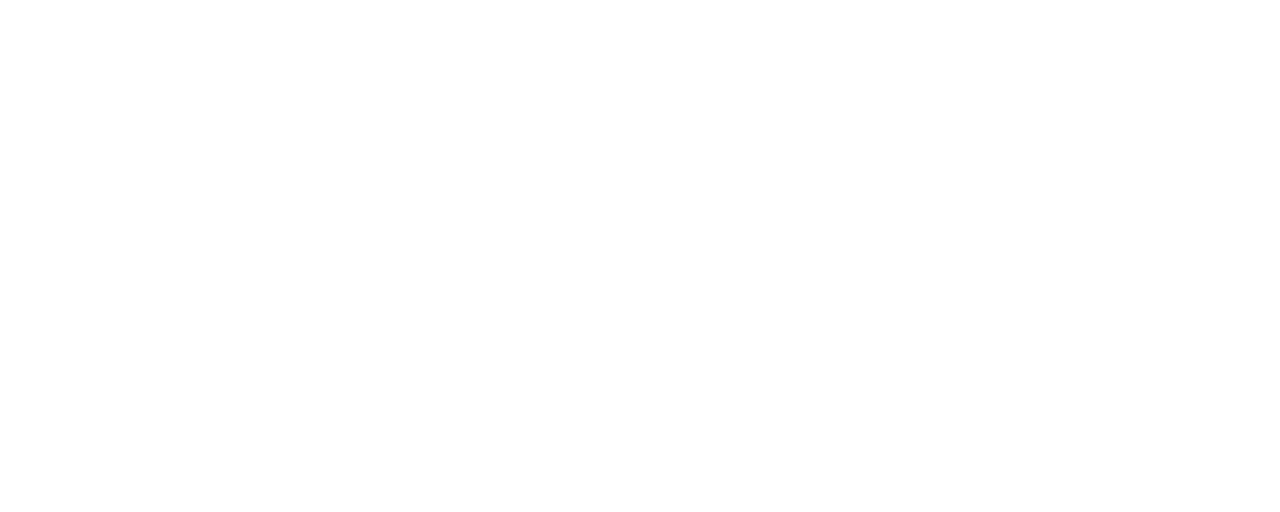
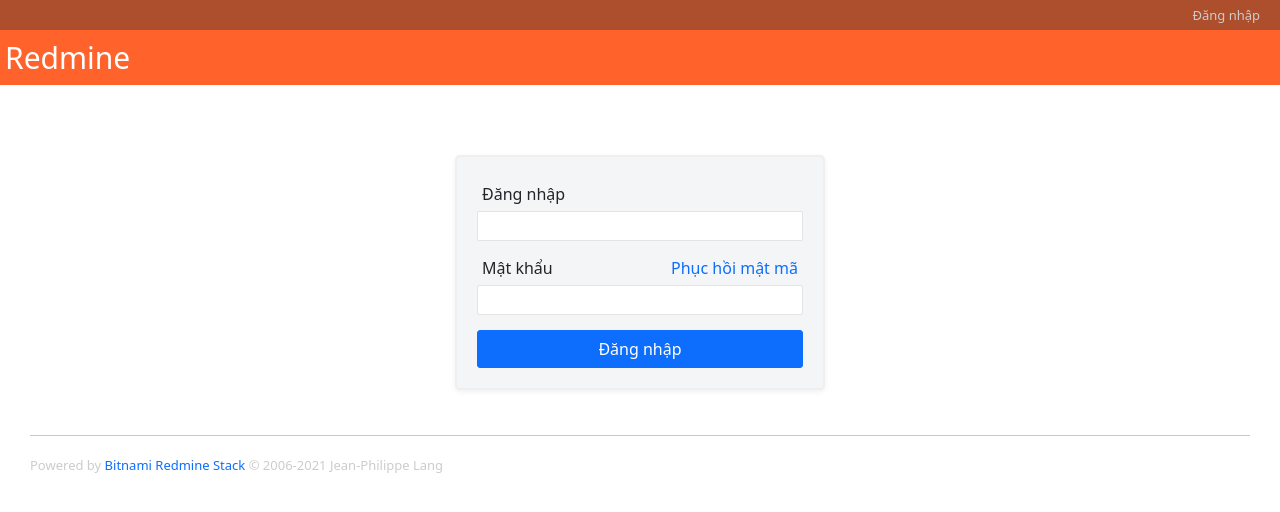
Before and after one commit to dieumy8104/redmine_template, a plain HTML site: page index.html in a window 1280 px wide. Drawn offline with Linux system fonts and the light colour scheme.

Commit message:
feature #5 create login page

```diff
--- a/index.html
+++ b/index.html
@@ -1,13 +1,67 @@
 <!DOCTYPE html>
 <html lang="en">
+
 <head>
     <meta charset="UTF-8">
     <meta name="viewport" content="width=device-width, initial-scale=1.0">
     <title>Redmine Template</title>
+    <link rel="stylesheet" href="styles.css">
     <link rel="stylesheet" href="bootstrap-5.3.0-alpha2-dist/css/bootstrap.min.css">
 </head>
+
 <body>
+    <section class="section-login-page">
+        <div class="section-login-page-container">
+            <section class="section-login-page-heading">
+                <div class="section-login-page-heading-login">
+                    <span class="section-login-page-heading-login-span">
+                        Đăng nhập
+                    </span>
+                </div>
+            </section>
+            <section class="section-login-page-heading-logo">
+                <span class="section-login-page-heading-logo-span">
+                    Redmine
+                </span>
+            </section>
+            <section class="section-login-page-form">
+                    <div class="section-login-page-form-login">
+                        <div class="section-login-page-form-login-account">
+                            <p class="section-login-page-form-login-account-title">
+                                Đăng nhập
+                            </p>
+                            <input class="section-login-page-form-login-account-input" type="text">
+                        </div>
+                        <div class="section-login-page-form-login-password">
+                            <p class="section-login-page-form-login-password-title ">
+                                Mật khẩu
+                                <a class="float-end text-decoration-none fw-normal" href="#!">
+                                    Phục hồi mật mã
+                                </a>
+                            </p>
+                            <input class="section-login-page-form-login-password-input" type="text">
+                        </div>
+                        <div class="section-login-page-form-login-button">
+                            <button type="button" class="btn btn-primary">
+                                Đăng nhập
+                            </button>
+                        </div>
+                    </div>
+            </section>
+            <section class="section-login-page-footer">
+                <hr style="margin: 20px 30px">
+                <p class="section-login-page-footer-information">
+                    Powered by
+                    <a class="text-decoration-none" href="#!">
+                        Bitnami Redmine Stack
+                    </a>
+                    © 2006-2021 Jean-Philippe Lang
+                </p>
+            </section>
+        </div>
+    </section>
 
     <script src="bootstrap-5.3.0-alpha2-dist/js/bootstrap.bundle.js"></script>
 </body>
+
 </html>
--- /dev/null
+++ b/styles.css
@@ -0,0 +1,90 @@
+/* Create Login Page*/
+* {
+    margin: 0;
+    padding: 0;
+}
+
+.section-login-page {
+    width: 100%;
+    min-width: 500px;
+}
+
+.section-login-page-heading {
+    width: 100%;
+    min-width: 500px;
+}
+
+.section-login-page-heading-login {
+    height: 30px;
+    background-color: rgba(158, 47, 6, 0.842);
+
+}
+
+.section-login-page-heading-login-span {
+    float: right;
+    color: #ccc;
+    font-size: 13px;
+    line-height: 30px;
+    margin-right: 20px;
+    font-weight: 500;
+    display: block;
+    cursor: pointer;
+}
+
+.section-login-page-heading-logo {
+    background-color: rgba(255, 68, 0, 0.836);
+    height: 55px;
+}
+
+.section-login-page-heading-logo-span {
+    color: white;
+    font-size: 30px;
+    line-height: 55px;
+    padding-left: 5px;
+    font-weight: 500;
+}
+
+.section-login-page-form {
+    width: 370px;
+    margin: auto;
+    margin-top: 70px;
+    margin-bottom: 45px;
+    padding: 20px;
+    background-color: #f4f5f7;
+    border: 2px solid #eeeff0f6;
+    justify-content: center;
+    border-radius: 5px;
+    box-shadow: rgba(185, 183, 183, 0.2) 0px 2px 5px 0px;
+}
+
+.section-login-page-form-login-password {
+    margin-top: 15px;
+}
+
+.section-login-page-form-login-account-title,
+.section-login-page-form-login-password-title {
+    font-weight: 500;
+    margin: 5px;
+}
+
+.section-login-page-form-login-account-input,
+.section-login-page-form-login-password-input {
+    border: 1px solid rgba(224, 224, 224, 0.856);
+    border-radius: 2px;
+    height: 30px;
+    width: 100%;
+}
+
+.section-login-page-form-login-button button {
+    width: 100%;
+    margin-top: 15px;
+    border-radius: 3px;
+}
+
+.section-login-page-footer-information {
+    padding-left: 30px;
+    font-size: 13px;
+    color: #ccc;
+    min-width: 500px;
+}
+/* End Create Login Page */
```
